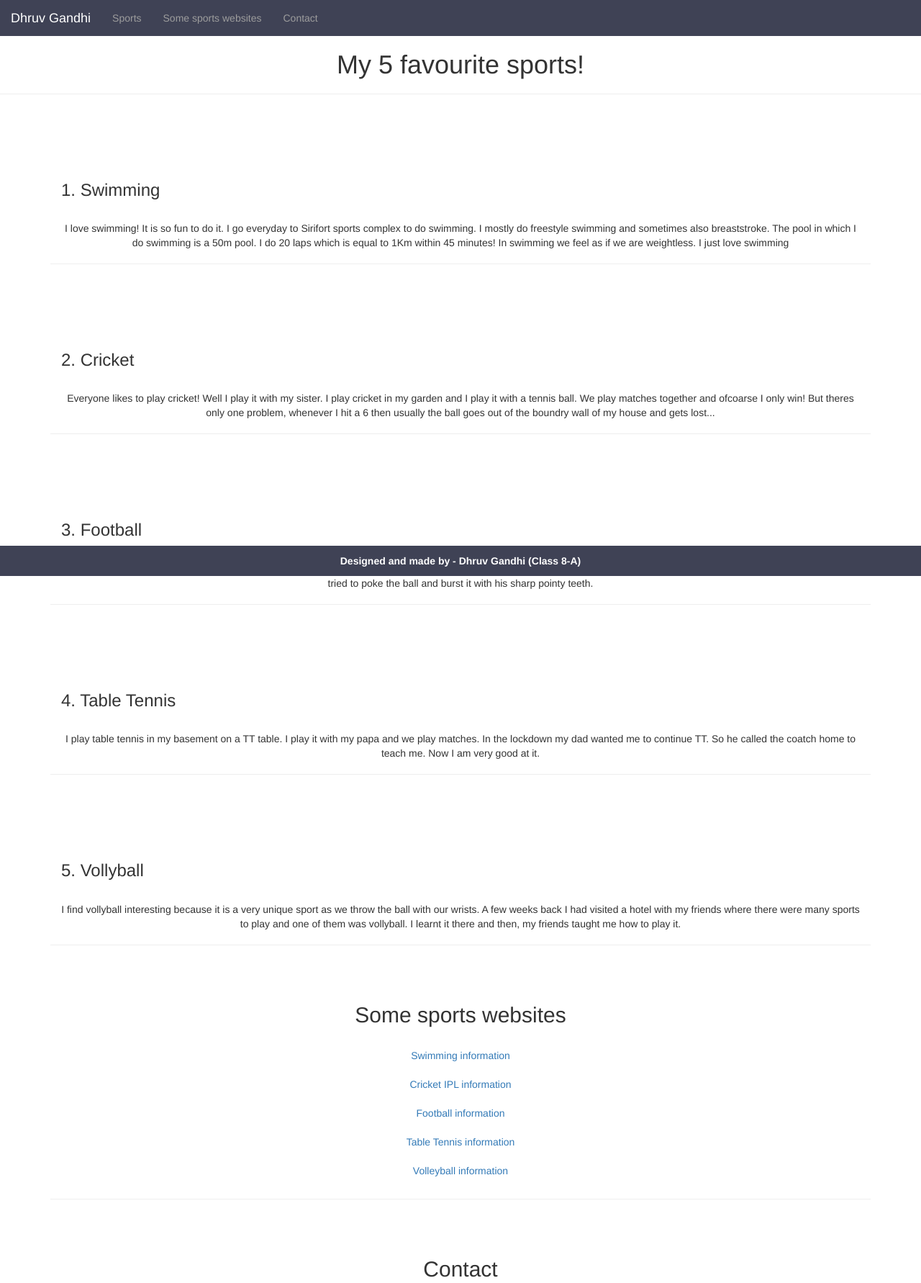
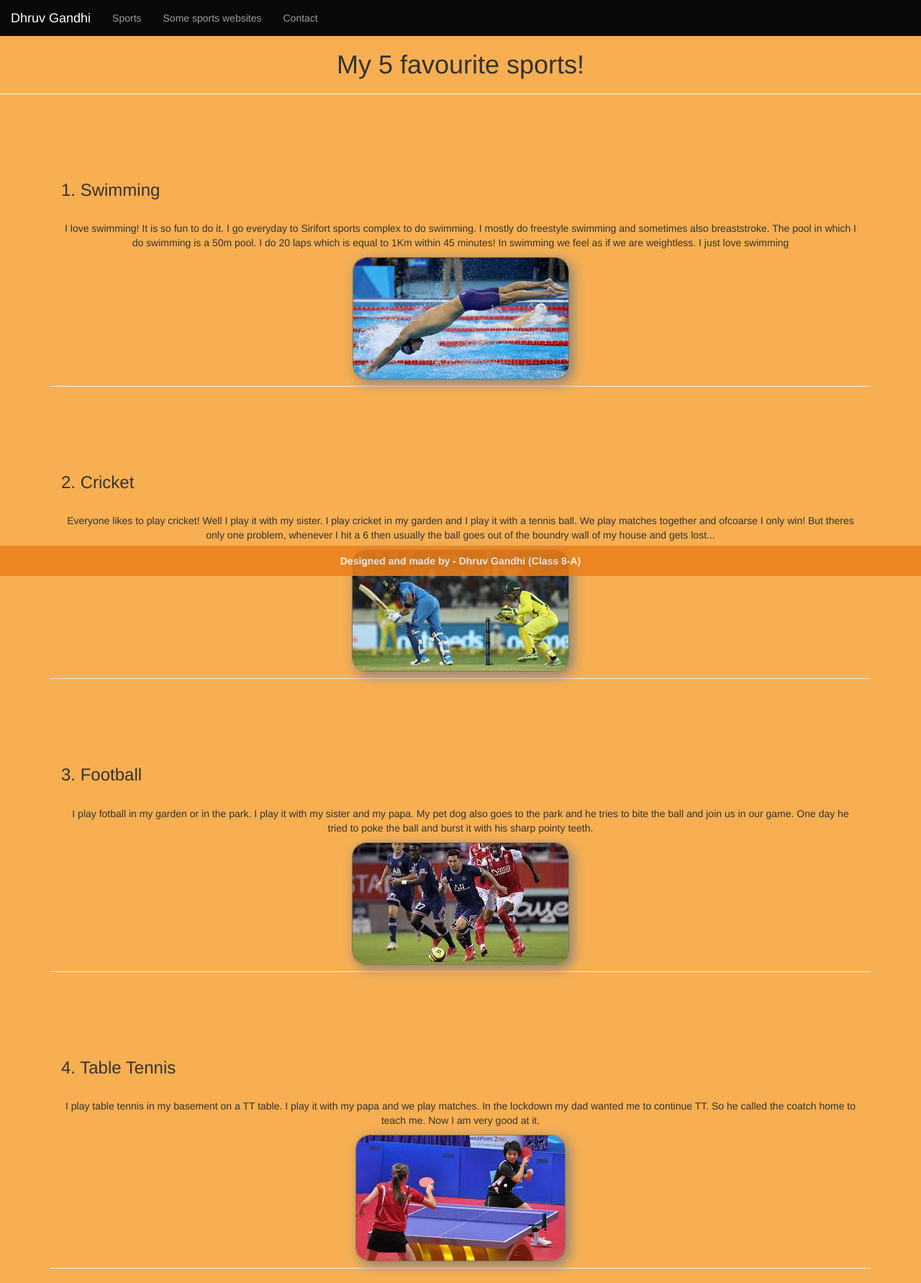
Before and after one commit to Dhruv-2008/My-Favourite-Sports, a plain HTML site: page index.html in a window 1280 px wide. Shown: the top 1782 px of the page at 72% size. Drawn offline with nearby package versions, Linux system fonts and the light colour scheme; some packages are replaced by stand-ins of ours.

Commit message:
Add files via upload

```diff
--- a/index.html
+++ b/index.html
@@ -47,21 +47,23 @@
       <hr>
       <br>
       <br>
-      <div class="container">
+      <div class="container" id="sports">
         <div class="page-header col-lg-12 col-sm-12 col-md-12 col-xs-12">
       <h3 class="h1s">
           1. Swimming
       </h3>
       <br>
+
       <p>
           I love swimming! It is so fun to do it. I go everyday to Sirifort sports complex to do swimming. I mostly do freestyle swimming and sometimes also breaststroke. The pool in which I do swimming is a 50m pool. I do 20 laps which is equal to 1Km within 45 minutes! In swimming we feel as if we are weightless. I just love swimming
       </p>
+      <img src="swimming.jpeg" class="image-responsive image-thumbnail pics">
         </div>
       </div>
 <br>
 <br>
 <div class="container">
-    <div class="page-header col-lg-12 col-sm-12 col-md-12 col-xs-12" id="sports">
+    <div class="page-header col-lg-12 col-sm-12 col-md-12 col-xs-12">
 <h3 class="h1s">
 2. Cricket
 </h3>
@@ -70,6 +72,7 @@
     Everyone likes to play cricket!
      Well I play it with my sister. I play cricket in my garden and I play it with a tennis ball. We play matches together and ofcoarse I only win! But theres only one problem, whenever I hit a 6 then usually the ball goes out of the boundry wall of my house and gets lost...
 </p>
+<img src="cricket.jpeg" class="image-responsive image-thumbnail pics">
     </div>
 </div>
 <br>
@@ -83,6 +86,7 @@
 <p>
     I play fotball in my garden or in the park. I play it with my sister and my papa. My pet dog also goes to the park and he tries to bite the ball and join us in our game. One day he tried to poke the ball and burst it with his sharp pointy teeth.
 </p>
+<img src="football.jpeg" class="image-responsive image-thumbnail pics">
     </div>
 </div>
 <br>
@@ -96,6 +100,7 @@
 <p>
     I play table tennis in my basement on a TT table. I play it with my papa and we play matches. In the lockdown my dad wanted me to continue TT. So he called the coatch home to teach me. Now I am very good at it.
 </p>
+<img src="tt.jpeg" class="image-responsive image-thumbnail pics">
     </div>
 </div>
 <br>
@@ -109,31 +114,32 @@
 <p>
     I find vollyball interesting because it is a very unique sport as we throw the ball with our wrists. A few weeks back I had visited a hotel with my friends where there were many sports to play and one of them was vollyball. I learnt it there and then, my friends taught me how to play it.
 </p>
+<img src="vollyball.jpeg" class="image-responsive image-thumbnail pics">
     </div>
 </div>
 </section>
 
 <section>
-    <div class="container">
-        <div class="page-header col-lg-12 col-sm-12 col-md-12 col-xs-12" id="links">
+    <div class="container" id="links">
+        <div class="page-header col-lg-12 col-sm-12 col-md-12 col-xs-12">
             <h2>
                 Some sports websites
             </h2>
             <br>
 
-            <a href="https://www.fina.org/" target="_blank">Swimming information</a>
+            <a href="https://www.fina.org/" target="_blank" class="as">Swimming information</a>
             <br>
             <br>
-            <a href="https://www.iplt20.com/" target="_blank">Cricket IPL information</a>
+            <a href="https://www.iplt20.com/" target="_blank" class="as">Cricket IPL information</a>
             <br>
             <br>
-            <a href="https://www.fifa.com/" target="_blank">Football information</a>
+            <a href="https://www.fifa.com/" target="_blank" class="as">Football information</a>
             <br>
             <br>
-            <a href="https://www.ittf.com/" target="_blank">Table Tennis information</a>
+            <a href="https://www.ittf.com/" target="_blank" class="as">Table Tennis information</a>
             <br>
             <br>
-            <a href="https://www.volleyballindia.com/" target="_blank">Volleyball information</a>
+            <a href="https://www.volleyballindia.com/" target="_blank" class="as">Volleyball information</a>
             <br>
             <br>
 
@@ -147,7 +153,7 @@
             Contact
         </h1>
         <hr>
-    <iframe src="https://www.google.com/maps/embed?pb=!1m18!1m12!1m3!1d3503.6689794802533!2d77.23658874942757!3d28.57970119313729!2m3!1f0!2f0!3f0!3m2!1i1024!2i768!4f13.1!3m3!1m2!1s0x390ce2ffc01e49f5%3A0x28dbb3063094fcde!2s1%2C%20Link%20Rd%2C%20Jangpura%2C%20Block%20M%2C%20Jungpura%20Extension%2C%20New%20Delhi%2C%20Delhi%20110014!5e0!3m2!1sen!2sin!4v1605950542094!5m2!1sen!2sin" width="100%" height="450" frameborder="0" style="border:0;" allowfullscreen="" aria-hidden="false" tabindex="0"></iframe>
+        <iframe src="https://www.google.com/maps/embed?pb=!1m18!1m12!1m3!1d3503.4689367319!2d77.16335021549449!3d28.585705692948814!2m3!1f0!2f0!3f0!3m2!1i1024!2i768!4f13.1!3m3!1m2!1s0x390ce235582f7545%3A0x490e34ad88f79aef!2sSpringdales%20School%20Dhaula%20Kuan!5e0!3m2!1sen!2sin!4v1633845876708!5m2!1sen!2sin" width="100%" height="450" style="border:0;" allowfullscreen="" loading="lazy"></iframe>
 <hr style="width: 100%;">
         <div class="announcement">
   <marquee id="marqueeStyle" onmouseover="this.stop();" onmouseout="this.start();">
@@ -177,6 +183,7 @@
 <style>
     body{
     text-align: center;
+    background-color: #f7af52;
 }
 .h1s{
     text-align: left;
@@ -192,7 +199,7 @@ html{
     height: 27px;
     color: white;
     font-size: 120%;
-    background-color: #3f4255;
+    background-color: #ec801b;
     border-radius: 20px;
   }
 
@@ -204,7 +211,8 @@ input
 .copy_right_footer{
     position: fixed;
     color: white;
-    background-color: #3f4255;
+    background-color: #ec801b;
+    opacity: 88%;
     bottom: 0;
     width: 100%;
     line-height: 3;
@@ -212,8 +220,25 @@ input
 }
 
 .navbar-inverse {
-    background-color: #3f4255;
+    background-color: rgb(10, 9, 8)
 }
+
+.pics{
+    border-radius: 20px;
+    border-style: dotted;
+    border-width: 1px;
+    box-shadow: 5px 5px 18px grey;
+}
+
+.as{
+    color: whitesmoke;
+}
+.as:hover{
+    font-size: 15px;
+    color: white;
+    text-decoration: underline;
+}
+
 </style>
   </body>
 </html>
```
Also changed, not shown: cricket.jpeg (added), football.jpeg (added), swimming.jpeg (added), tt.jpeg (added), vollyball.jpeg (added).
